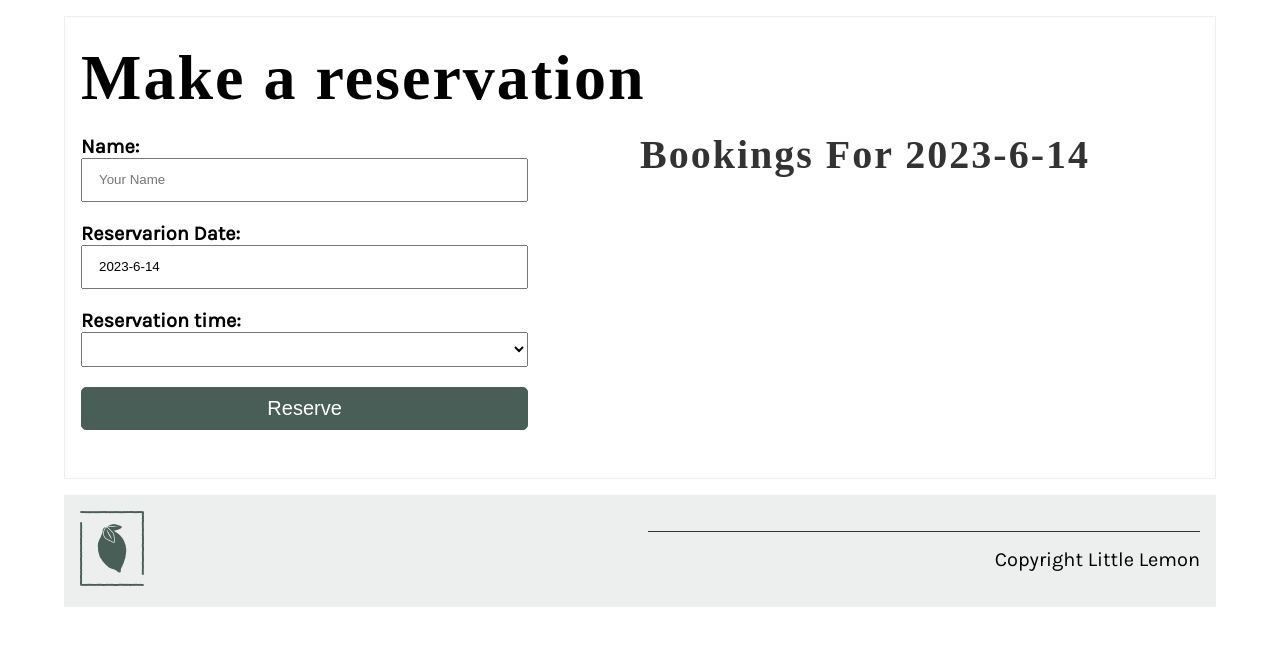
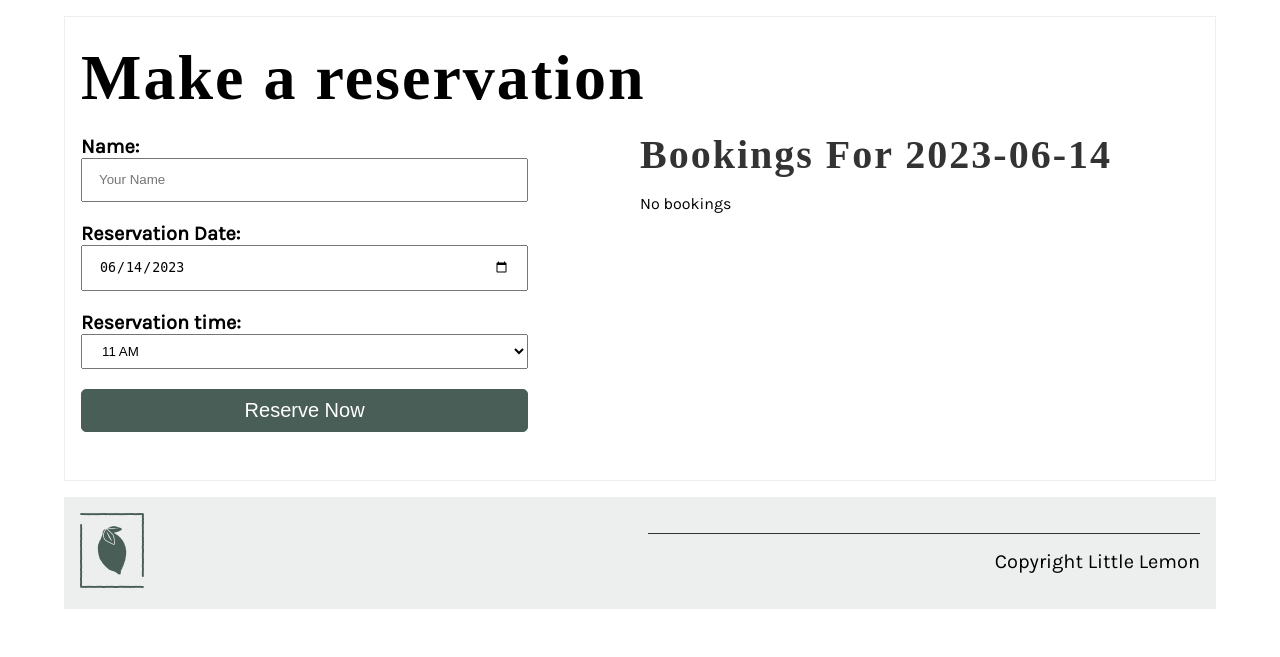
Before and after one commit to Silva-6/The_Full_Stack, a Django app: page /book/ in a window 1280 px wide. Shown: the part 244-901 px from the top of the page. Before the commit the page ends 851 px from the top, so only its background shows below. Run offline with Django 4.2, Linux system fonts and the light colour scheme; data comes from the database, SQL or seed files in the repository; data that the repository does not hold is empty; some web fonts are replaced.

Commit message:
Dynamically process available time slots

```diff
--- a/0x04-Display_available_booking_times/restaurant/templates/book.html
+++ b/0x04-Display_available_booking_times/restaurant/templates/book.html
@@ -11,14 +11,14 @@
       <div class="column">
           {% csrf_token %}
           <form method="POST" id="form">
-            <!-- {% csrf_token %} -->
+            {% csrf_token %}
             <p>
               <label for="first_name">Name:</label>
               <input type="text" placeholder="Your Name" maxlength="200" required="" id="first_name">
             </p>
             <p>
-              <label for="reservation_date">Reservarion Date:</label>
-              <input type="text" placeholder="Date" maxlength="200" required="" id="reservation_date">
+              <label for="reservation_date">Reservation Date:</label>
+              <input type="date" placeholder="yyyy-mm-dd" maxlength="200" required="" id="reservation_date">
             </p>
 
             <p>
@@ -27,7 +27,7 @@
                 <option value="0" disabled>Select time</option>
               </select>
             </p>
-            <button type="button" id="button">Reserve</button>
+            <button type="button" id="button">Reserve Now</button>
           </form>
       </div>
       <!--End col-->
@@ -41,69 +41,60 @@
       <!--End col-->
     </div>
     <!--End row-->
-
-
-
-
   </article>
 </section>
+
 <script>
+  const date = new Date();
+  document.getElementById('reservation_date').value = `${date.getFullYear()}-${(date.getMonth() + 1).toString().padStart(2, '0')}-${date.getDate().toString().padStart(2, '0')}`;
 
-  const date = new Date()
-  document.getElementById('reservation_date').value = `${date.getFullYear()}-${date.getMonth() + 1}-${date.getDate().toString().padStart(2, "0")}`
+  console.log(document.getElementById('reservation_date').value);
+  getBookings();
 
-  console.log(document.getElementById('reservation_date').value)
-  getBookings()
-
-
-  document.getElementById('reservation_date').AddEventListener(
-    'change', e => {getBookings()}
-  )
-
+  document.getElementById('reservation_date').addEventListener('change', function() {
+    getBookings();
+  });
 
   function getBookings() {
-    let reserved_slots = []
-    const date = document.getElementById('reservation_date').value
-    document.getElementById('today').innerHTML = date
+    let reserved_slots = [];
+    const date = document.getElementById('reservation_date').value;
+    document.getElementById('today').innerHTML = date;
 
     fetch("{% url 'bookings' %}" + '?date=' + date)
       .then(r => r.json())
       .then(data => {
-        reserved_slots = []
-        bookings = '<p>${item.fields.first_name} - ${formatTime(item.fields.reservation_slot)}</p>'
+        let bookings = '';
 
-        for (const item in data) {
-          console.log(item.fields)
-          reserved_slots.push(item.fields.reservation_slot)
+        for (const item of data) {
+          console.log(item.fields);
+          bookings += `<p>${item.fields.first_name} - ${formatTime(item.fields.reservation_slot)}</p>`;
+          reserved_slots.push(item.fields.reservation_slot);
         }
 
-
-        let slot_options = '<option value="0" disabled>Select time</option>'
+        let slot_options = '<option value="0" disabled>Select time</option>';
         for (let i = 11; i < 20; i++) {
-          const label = formatTime(i)
-          if (reserved.slots.include(i) == True) {
-            slot_options += `<option value=${i} disabled>${label}</option>`
+          const label = formatTime(i);
+          if (reserved_slots.includes(i)) {
+            slot_options += `<option value=${i} disabled>${label}</option>`;
           } else {
-            slot_options += `<option value=${i}>${label}</option>`
+            slot_options += `<option value=${i}>${label}</option>`;
           }
         }
 
-
-        document.getElementById('reservation_slot').innerHTML = slot_options
-        if(bookings==''){
-          bookings = "No bookings"
+        document.getElementById('reservation_slot').innerHTML = slot_options;
+        if (bookings === '') {
+          bookings = "No bookings";
         }
-        document.getElementById('bookings').innerHTML = bookings
-      })
+        document.getElementById('bookings').innerHTML = bookings;
+      });
   }
 
   function formatTime(time) {
-    const ampm = time < 12 ? 'AM' : 'PM'
-    const t = time < 12 ? time : time > 12 ? time - 12 : time
-    const label = `${t} ${ampm}`
-    return label
+    const ampm = time < 12 ? 'AM' : 'PM';
+    const t = time < 12 ? time : time > 12 ? time - 12 : time;
+    const label = `${t} ${ampm}`;
+    return label;
   }
-
 
   document.getElementById('button').addEventListener('click', function (e) {
     const formdata = {
```
